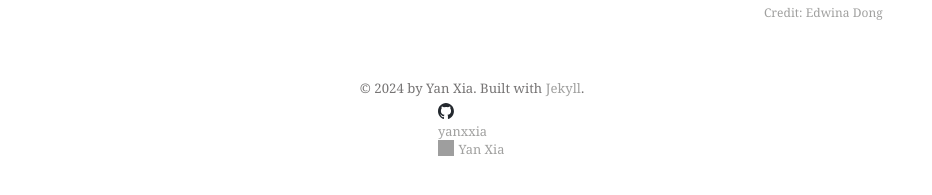
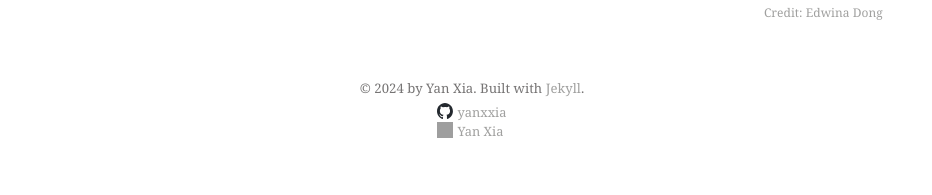
Before and after one commit to yanxxia/yanxxia.github.io, a Jekyll site: the page built from index.html, in a window 1280 px wide. Shown: the part 681-876 px from the top of the page, without its empty margins (168-1100 px from the left). Built offline with Jekyll 4.4.1, drawn with Linux system fonts in a browser that asks for light colours; grey boxes are pictures that could not be loaded.

Commit message:
Update footer

```diff
--- a/_sass/main.scss
+++ b/_sass/main.scss
@@ -92,7 +92,7 @@ body {
 
 .social-media {
   font-size: 80%;
-  width: 68px;
+  width: 70px;
   margin: 0 auto;
 }
 
```
